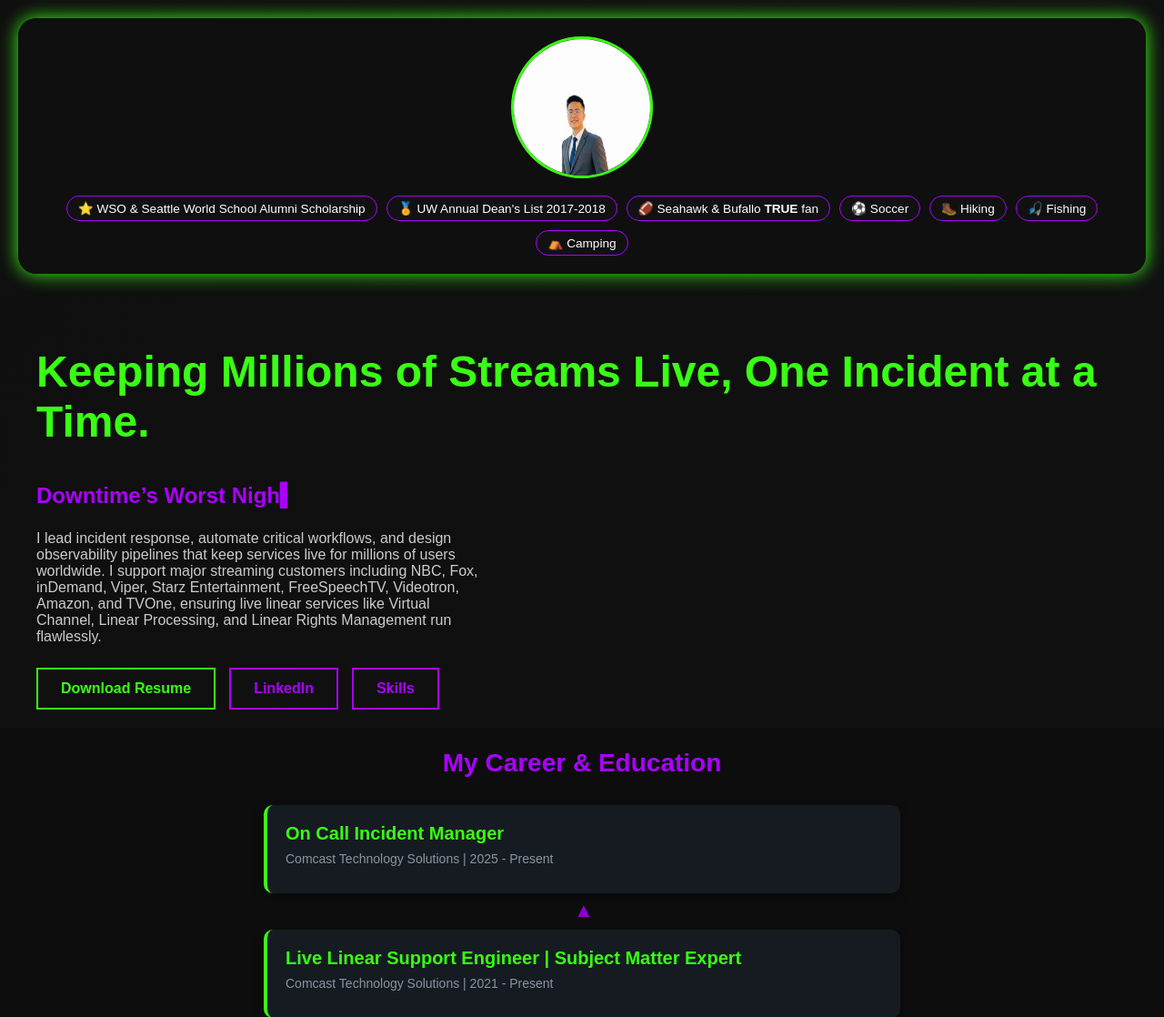
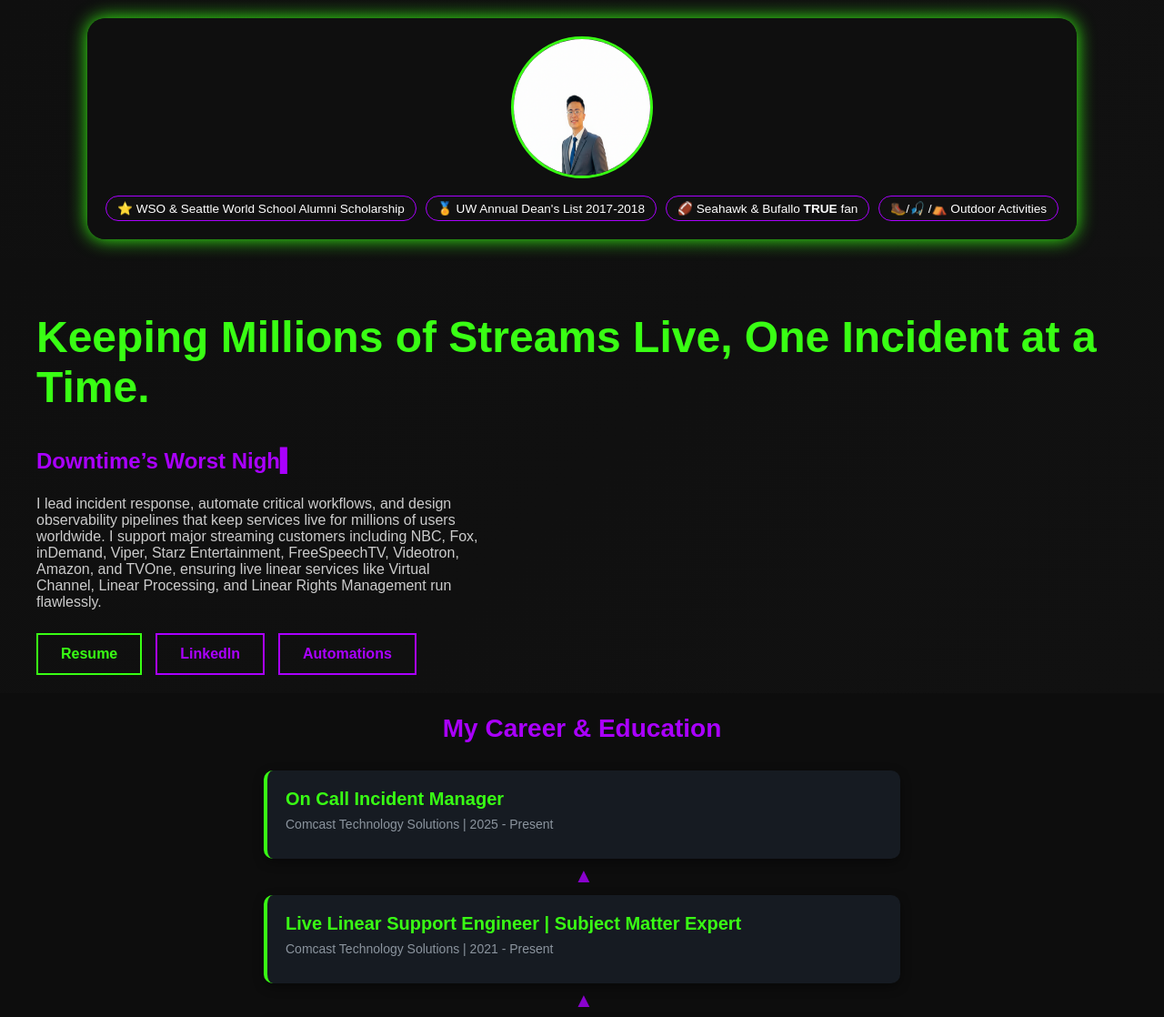
Before and after one commit to nhocway2/TV, a Flask app: page / in a window 1280 px wide. Shown: the top 1118 px of the page at 91% size. Run offline with Flask 3, Linux system fonts and the light colour scheme.

Commit message:
reponsive fix

```diff
--- a/templates/index.html
+++ b/templates/index.html
@@ -7,6 +7,8 @@
   <link rel="stylesheet" href="{{ url_for('static', filename='css/style.css') }}">
 </head>
 <body>
+
+  <!-- Hero Section -->
   <section class="hero">
     <div class="hero-profile">
       <div class="profile-card">
@@ -14,20 +16,16 @@
         <div class="profile-highlights">
           <span>⭐ WSO & Seattle World School Alumni Scholarship</span>
           <span>🏅 UW Annual Dean's List 2017-2018</span>
-          <span>🏈 Seahawk & Bufallo <b> TRUE </b> fan</span>
-          <span>⚽ Soccer</span>
-           <span>🥾 Hiking</span>
-          <span>🎣 Fishing</span>
-          <span>⛺ Camping</span>
-        </div>
+          <span>🏈 Seahawk & Bufallo <b>TRUE</b> fan</span>
+          <span>🥾/🎣 /⛺ Outdoor Activities</span>
         </div>
       </div>
     </div>
   </section>
+
+  <!-- Hero Content -->
   <section class="hero">
-
     <div class="hero-content">
-
       <div class="hero-text">
         <h1>Keeping Millions of Streams Live, One Incident at a Time.</h1>
         <p class="typewriter" id="typewriter"></p>
@@ -35,28 +33,26 @@
           I lead incident response, automate critical workflows, and design observability pipelines that keep services live for millions of users worldwide. I support major streaming customers including NBC, Fox, inDemand, Viper, Starz Entertainment, FreeSpeechTV, Videotron, Amazon, and TVOne, ensuring live linear services like Virtual Channel, Linear Processing, and Linear Rights Management run flawlessly.
         </p>
         <div class="hero-buttons">
-        <a href="{{ url_for('resume') }}" class="btn-neon">Download Resume</a>
+          <a href="{{ url_for('resume') }}" class="btn-neon">Resume</a>
           <a href="https://www.linkedin.com/in/thuanvvo/" target="_blank" class="btn-outline">LinkedIn</a>
-       <a href="#" id="skills-btn" class="btn-outline">Skills</a>
+          <a href="#" id="skills-btn" class="btn-outline">Automations</a>
         </div>
-
       </div>
-
+    </div>
   </section>
 
+  <!-- Workflow Animation Section -->
+<div id="workflow-container" class="workflow-container">
+  <p class="workflow-description">Interactive Workflow Automations</p>
 
-      <!-- Workflow animation section (hidden by default) -->
-<div id="workflow-container" class="workflow-container">
-  <!-- Description -->
-  <p class="workflow-description">
-    Interactive Workflow Automations
-  </p>
- <div class="workflow-step slack">
+  <!-- Slack Workflow -->
+  <div class="workflow-step">
     <img src="https://cdn-icons-png.flaticon.com/512/2111/2111615.png" class="workflow-icon" />
     <span class="icon-separator">/</span>
     <img src="https://cdn-icons-png.flaticon.com/512/906/906324.png" class="workflow-icon" />
     <span class="icon-separator">/</span>
     <img src="https://cdn-icons-png.flaticon.com/512/732/732221.png" class="workflow-icon" />
+
     <div class="workflow-content">
       <p class="workflow-title">Interactive Slack Workflow Automation</p>
       <p class="workflow-details">
@@ -65,29 +61,30 @@
     </div>
   </div>
 
-
-  <div class="workflow-step alert">
+  <!-- Splunk-DataDog-Zenoss Workflow -->
+  <div class="workflow-step">
     <img src="{{ url_for('static', filename='img/splunk.png') }}" class="workflow-icon" />
     <span class="icon-separator">/</span>
     <img src="{{ url_for('static', filename='img/datadog.png') }}" class="workflow-icon" />
     <span class="icon-separator">/</span>
     <img src="{{ url_for('static', filename='img/alert.jpeg') }}" class="workflow-icon" />
+
     <div class="workflow-content">
-    <p class="workflow-title">Splunk–DataDog-Zenoss Alert Integration Workflow</p>
+      <p class="workflow-title">Splunk–DataDog–Zenoss Alert Integration Workflow</p>
       <p class="workflow-details">
         Splunk alert configured ⇒ Alert triggers automatically ⇒ Data sent to DataDog ⇒ Zenoss updates dashboard
       </p>
     </div>
   </div>
 
-
-
- <div class="workflow-step alert">
+  <!-- Touchstream Monitoring Workflow -->
+  <div class="workflow-step">
     <img src="{{ url_for('static', filename='img/touchstream.png') }}" class="workflow-icon" />
     <span class="icon-separator">/</span>
     <img src="{{ url_for('static', filename='img/datadog.png') }}" class="workflow-icon" />
     <span class="icon-separator">/</span>
     <img src="{{ url_for('static', filename='img/pd.png') }}" class="workflow-icon" />
+
     <div class="workflow-content">
       <p class="workflow-title">End-to-End Stream Monitoring & Alert Automation</p>
       <p class="workflow-details">
@@ -98,22 +95,19 @@
 </div>
 
 
+  <!-- Career & Education Section -->
   <h2>My Career & Education</h2>
-
   <div class="timeline">
-    <!-- Education first (bottom) -->
     <div class="timeline-card">
       <h3>Bachelor of Science in Information Technology</h3>
       <span>University of Washington | Graduated in 2018</span>
     </div>
 
-    <!-- First job -->
     <div class="timeline-card">
       <h3>IT Consultant</h3>
       <span>Making A Difference Foundation | 2017 - 2018</span>
     </div>
 
-    <!-- Current job -->
     <div class="timeline-card">
       <h3>Application Support Engineer (Cloud Video Platform Services)</h3>
       <span>Comcast Technology Solutions | 2018 - 2020</span>
@@ -123,11 +117,13 @@
       <h3>Live Linear Support Engineer | Subject Matter Expert</h3>
       <span>Comcast Technology Solutions | 2021 - Present</span>
     </div>
+
     <div class="timeline-card">
       <h3>On Call Incident Manager</h3>
       <span>Comcast Technology Solutions | 2025 - Present</span>
     </div>
   </div>
+
   <script src="{{ url_for('static', filename='js/script.js') }}"></script>
 </body>
 </html>
```
Lines whose indentation alone changed are shown as unchanged.
